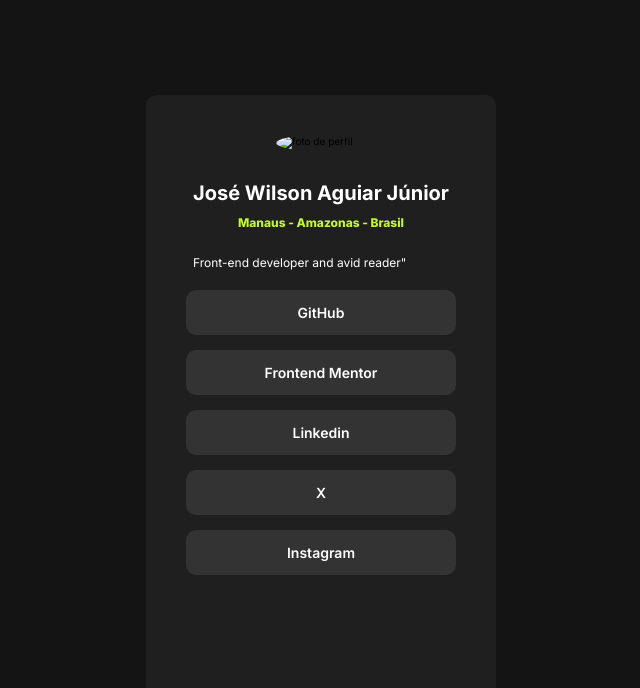
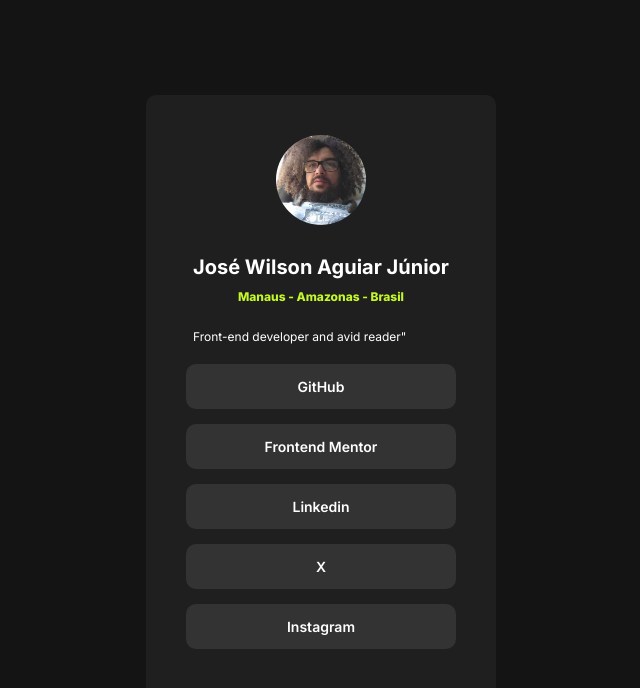
Before and after one commit to JuniorAguiar88/social-links-profile, a plain HTML site: page index.html in a window 1280 px wide. Shown: the whole page, without its empty margins (319-959 px from the left). Drawn offline with Linux system fonts and the light colour scheme.

Commit message:
Update index.html
add favicon and image's profile

```diff
--- a/index.html
+++ b/index.html
@@ -3,7 +3,7 @@
 <head>
   <meta charset="UTF-8">
   <meta name="viewport" content="width=device-width, initial-scale=1.0"> <!-- displays site properly based on user's device -->
-  <link rel="icon" type="image/png" sizes="32x32" href="assets/images/favicon.ico">
+  <link rel="icon" type="image/png" sizes="32x32" href="image/png">
   <title>Social Links - José Wilson Aguiar Júnior</title>
   <link rel="stylesheet" href="style.css">
 </head>
@@ -12,7 +12,7 @@
   <main>
     <section class="profile"> <!--Seção do perfil-->
       <header><!--Cabeçalho-->
-        <img src="assets/images/176-quadrado.jpg" alt="foto de perfil">
+        <img src="176-quadrado.jpg" alt="foto de perfil">
         <h1>José Wilson Aguiar Júnior</h1>
         <h2>Manaus - Amazonas - Brasil</h2>
       </header>
```
